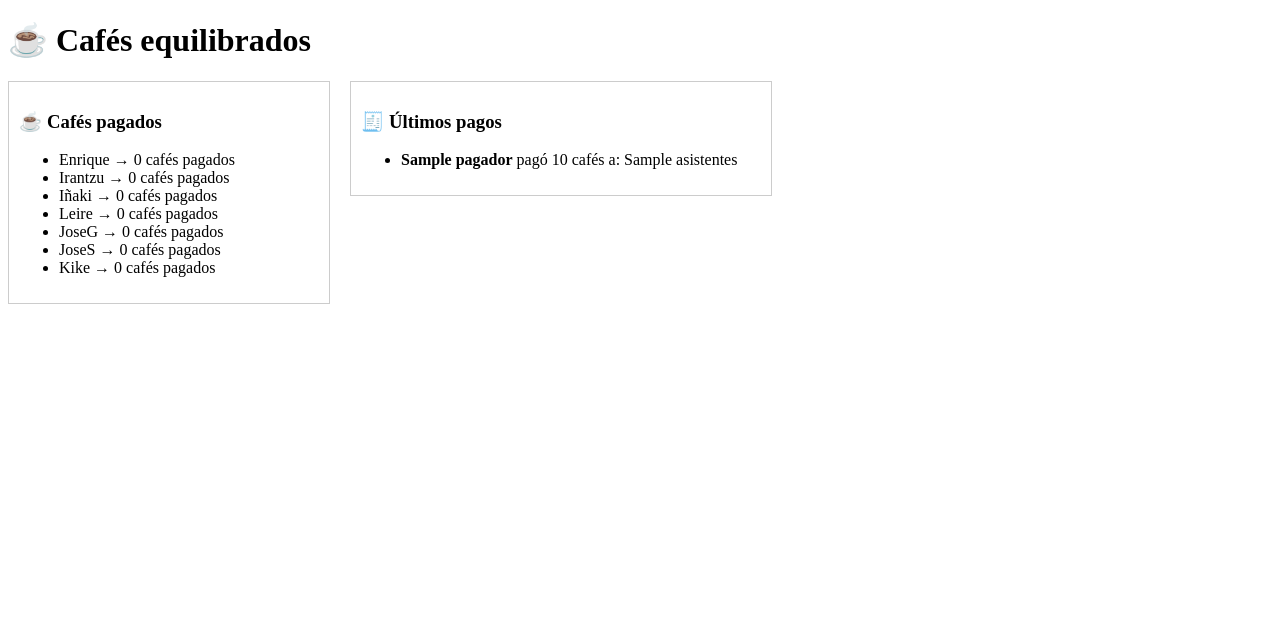
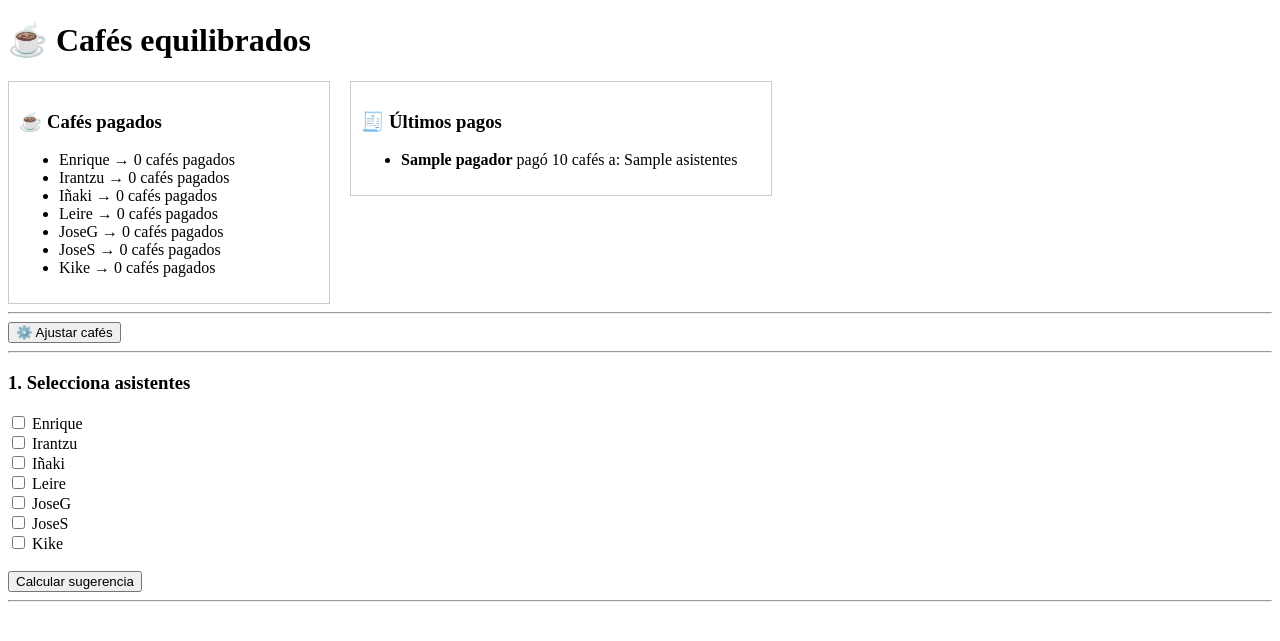
Before and after one commit to f4su/caffe, a Flask app: page / in a window 1280 px wide. Shown: the top 641 px of the page. Run offline with Flask 3, Linux system fonts and the light colour scheme; a database or web service that is not in the repository returns one stand-in record (values such as "Sample title"); some libraries are stand-ins or nearby versions.

Commit message:
Add coffee adjustment form and selection options

```diff
--- a/templates/index.html
+++ b/templates/index.html
@@ -39,3 +39,87 @@
     </div>
 
 </div>
+
+<hr>
+
+<!-- 🔧 BOTÓN AJUSTE -->
+<button onclick="document.getElementById('ajuste').style.display='block'">
+    ⚙️ Ajustar cafés
+</button>
+
+<div id="ajuste" style="display:none; border:1px solid black; padding:10px; margin-top:10px; width:250px;">
+    <h4>Ajustar cafés pagados</h4>
+
+    <form action="/ajustar" method="post">
+
+        <label>Persona:</label>
+        <select name="persona">
+            {% for p in personas %}
+                <option value="{{ p }}">{{ p }}</option>
+            {% endfor %}
+        </select>
+
+        <br><br>
+
+        <label>Restar cafés:</label>
+        <input type="number" name="cantidad" min="1" value="1">
+
+        <br><br>
+
+        <button type="submit">Guardar</button>
+        <button type="button" onclick="document.getElementById('ajuste').style.display='none'">
+            Cancelar
+        </button>
+
+    </form>
+</div>
+
+<hr>
+
+<h3>1. Selecciona asistentes</h3>
+
+<form action="/preview" method="post">
+
+    {% for p in personas %}
+        <input type="checkbox" name="asistentes" value="{{ p }}"
+        {% if asistentes and p in asistentes %}checked{% endif %}>
+        {{ p }} <br>
+    {% endfor %}
+
+    <br>
+    <button type="submit">Calcular sugerencia</button>
+</form>
+
+<hr>
+
+{% if sugerido %}
+
+<h3>2. Confirmar pagador</h3>
+
+<form action="/registrar" method="post">
+
+    {% for p in asistentes %}
+        <input type="hidden" name="asistentes" value="{{ p }}">
+    {% endfor %}
+
+    <label>Pagador:</label>
+    <select name="pagador">
+
+        {% for p in asistentes %}
+            <option value="{{ p }}"
+            {% if p == sugerido %}selected{% endif %}>
+                {{ p }}
+            </option>
+        {% endfor %}
+
+    </select>
+
+    <br><br>
+
+    <button type="submit">Registrar café</button>
+</form>
+
+{% endif %}
+
+</body>
+</html>
```
